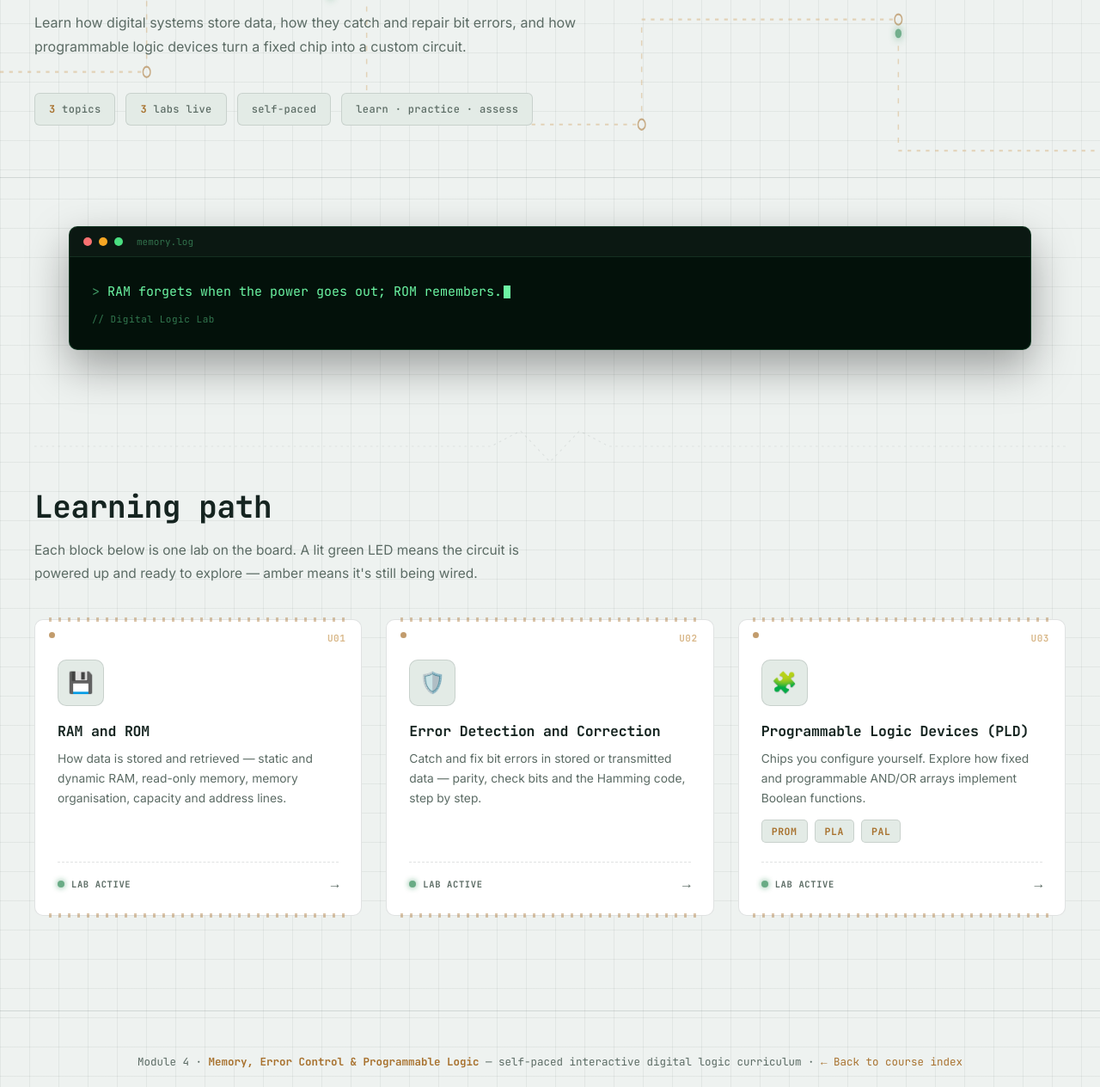
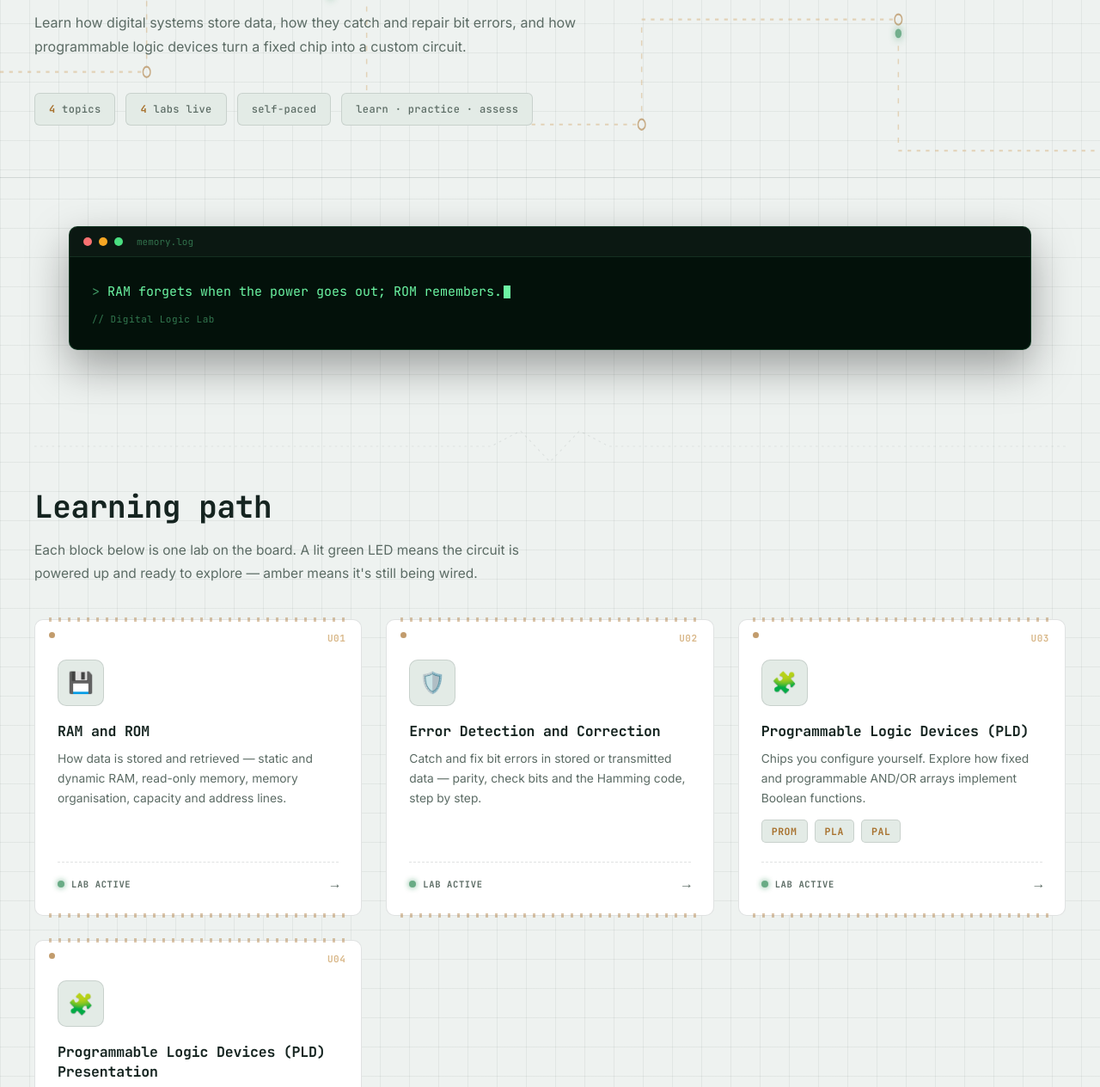
Before and after one commit to AlwynRajivS/Digital-Electronics-and-Microprocessor, a plain HTML site: page module-4.html in a window 1280 px wide. Shown: the part 313-1577 px from the top of the page at 86% size. Drawn offline with Linux system fonts and the light colour scheme.

Commit message:
Add PLD Presentation entry to module-4.html

```diff
--- a/module-4.html
+++ b/module-4.html
@@ -259,6 +259,14 @@ const topics = [
     chips:['PROM','PLA','PAL'],
     link:BASE + 'PLD Lab_ PROM, PLA and PAL \u2013 Learn, Practice, Assess.html',
     available:true
+  },
+ {
+    icon:'🧩',
+    title:'Programmable Logic Devices (PLD) Presentation',
+    desc:'Chips you configure yourself. Explore how fixed and programmable AND/OR arrays implement Boolean functions.',
+    chips:['PROM','PLA','PAL'],
+    link:BASE + 'PLD_Presentation.html',
+    available:true
   }
 ];
 
```
